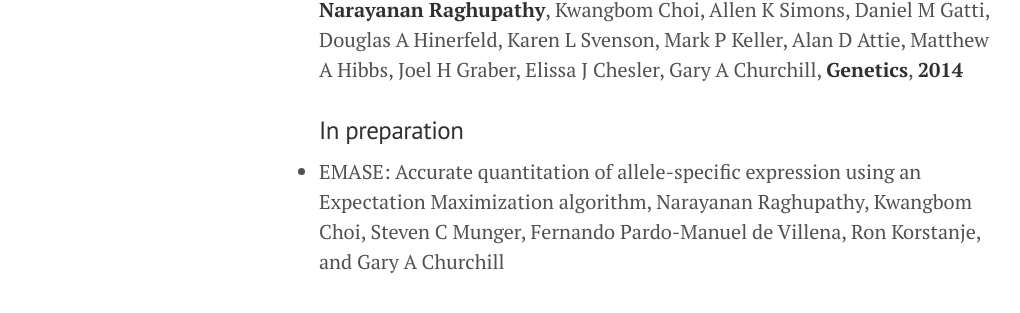
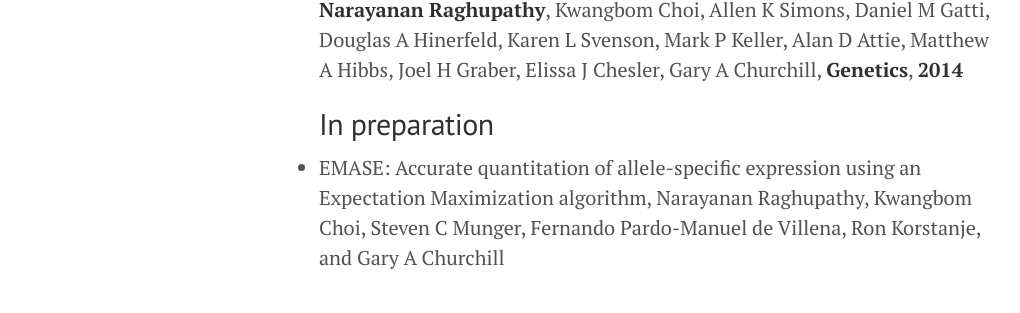
Before and after one commit to narayananr/narayananr.github.io, a Jekyll site: the page built from papers.md, in a window 1280 px wide. Shown: the part 427-740 px from the top of the page, without its empty margins (1-1021 px from the left). Built offline with Jekyll 4.4.1, drawn with Linux system fonts in a browser that asks for light colours; Markdown is read by kramdown in place of the engine named in the settings.

```diff
--- a/papers.md
+++ b/papers.md
@@ -6,5 +6,5 @@ title: <font color="DodgerBlue">Papers</font>
 * [PRDM9 Drives Evolutionary Erosion of Hotspots in Mus musculus through Haplotype-Specific Initiation of Meiotic Recombination](http://journals.plos.org/plosgenetics/article?id=10.1371/journal.pgen.1004916#pgen-1004916-g007), Christopher L Baker, Shimpei Kajita, Michael Walker, Ruth L Saxl, **Narayanan Raghupathy**, Kwangbom Choi, Petko M Petkov, Kenneth Paigen, *PLoS Genetics*, **2015** (pdf)
 
 * [RNA-seq alignment to individualized genomes improves transcript abundance estimates in multiparent populations](http://www.genetics.org/content/198/1/59.short), Steven C Munger, **Narayanan Raghupathy**, Kwangbom Choi, Allen K Simons, Daniel M Gatti, Douglas A Hinerfeld, Karen L Svenson, Mark P Keller, Alan D Attie, Matthew A Hibbs, Joel H Graber, Elissa J Chesler, Gary A Churchill,  **Genetics**, **2014**
-### In preparation
+## In preparation
 * EMASE: Accurate quantitation of allele-specific expression using an Expectation Maximization algorithm, Narayanan Raghupathy, Kwangbom Choi, Steven C Munger, Fernando Pardo-Manuel de Villena, Ron Korstanje, and Gary A Churchill
```
